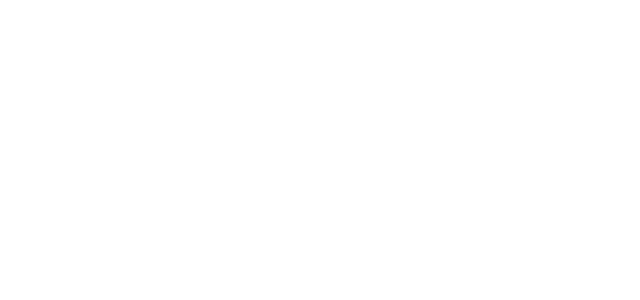
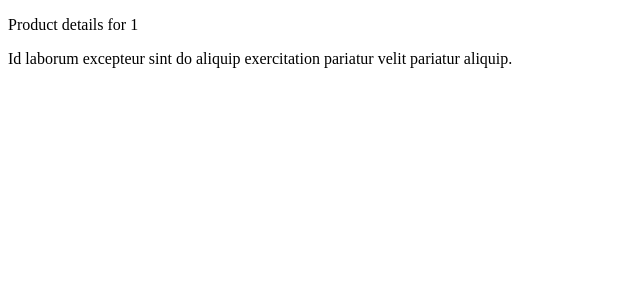
Before and after one commit to educbraga/nuxt-3-net-ninja, a Nuxt app: page /products/1 in a window 1280 px wide. Before the commit this address had no page. Shown: the top 300 px of the page, without its empty margins (0-640 px from the left). Built offline with nearby package versions, Linux system fonts and the light colour scheme.

Commit message:
adiciona pagina de produto
captura o parâmetro da rota

```diff
--- /dev/null
+++ b/pages/products/[id].vue
@@ -0,0 +1,9 @@
+<template>
+	<div>
+		<p>Product details for {{ id }}</p>
+		<p>Id laborum excepteur sint do aliquip exercitation pariatur velit pariatur aliquip.</p>
+	</div>
+</template>
+<script setup>
+	const { id } = useRoute().params
+</script>
```
